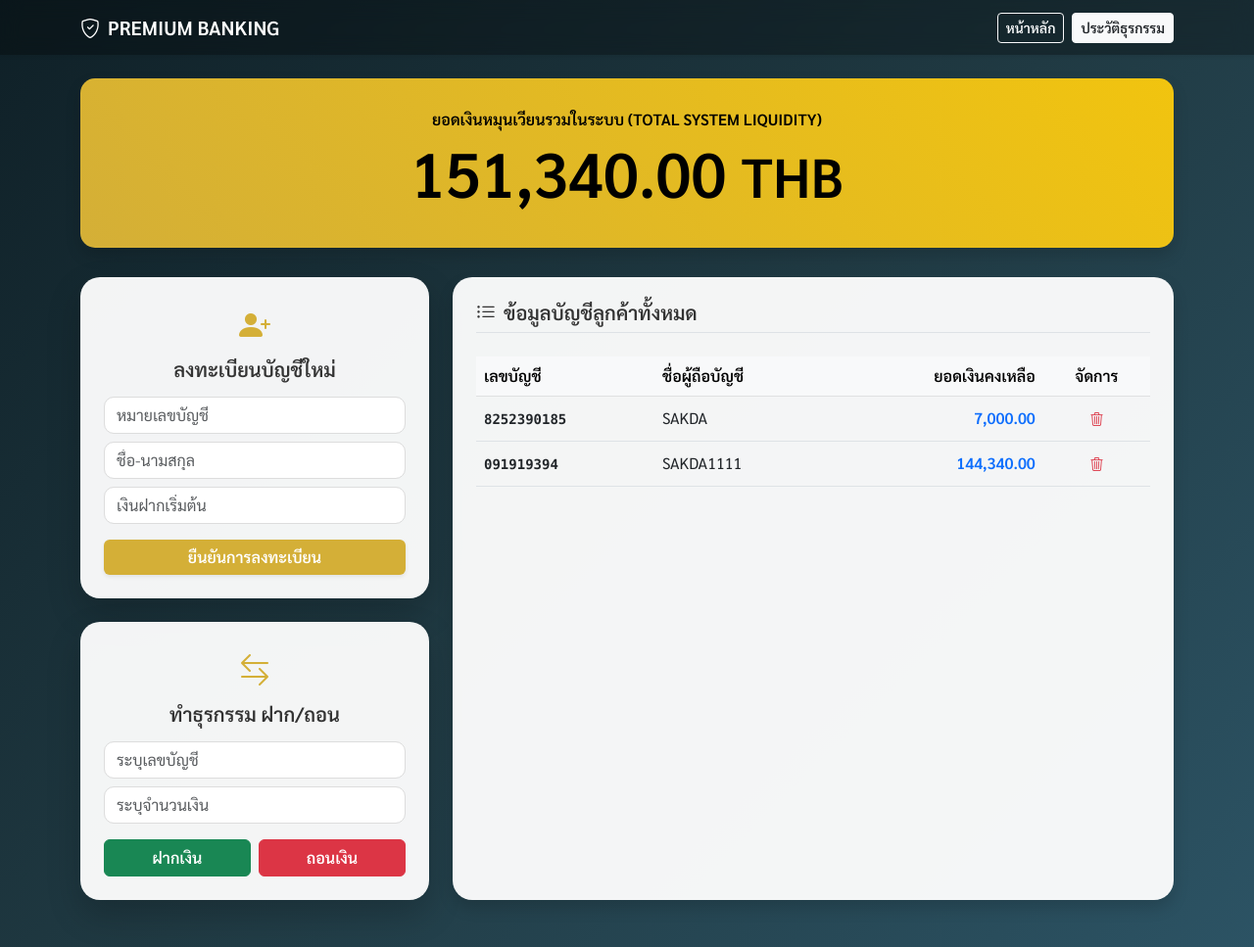
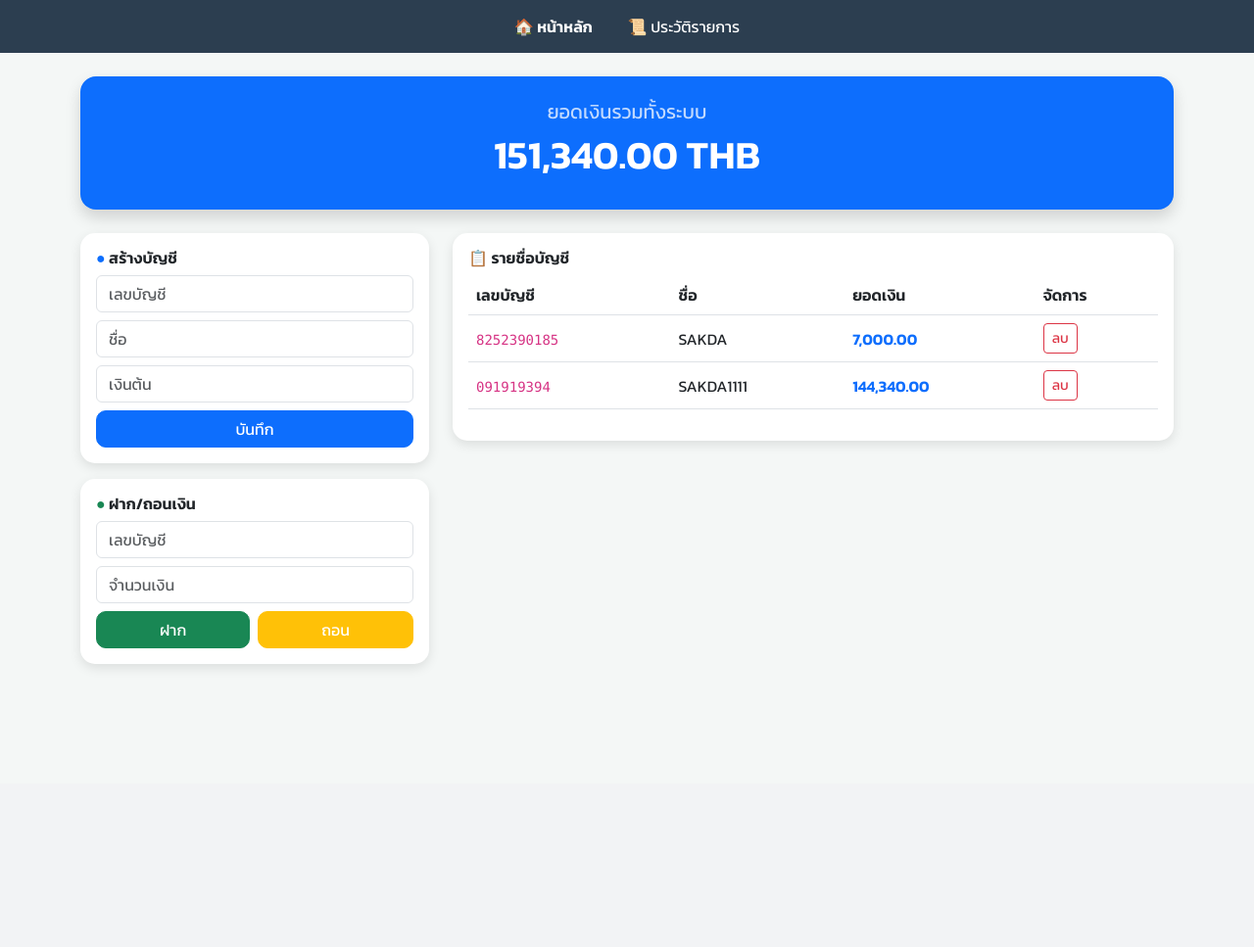
Before and after one commit to SAKDA16/atm_project_68_1, a Flask app: page / in a window 1280 px wide. Shown: the whole page at 98% size. After the commit the page ends 681 px from the top, so only its background shows below. Run offline with Flask 3, Linux system fonts and the light colour scheme; data comes from the database, SQL or seed files in the repository; parts of the project's set-up code (start-up, migrations or seed data) failed here and were passed over.

Commit message:
update code: added new features

```diff
--- a/app.py
+++ b/app.py
@@ -3,13 +3,15 @@ from flask_sqlalchemy import SQLAlchemy
 from datetime import datetime
 
 app = Flask(__name__)
-app.secret_key = "atm_official_secure_key"
+app.secret_key = "atm_secure_68_key"
 
+# การตั้งค่า MySQL
 app.config['SQLALCHEMY_DATABASE_URI'] = 'mysql+pymysql://root:@localhost/atm_db'
 app.config['SQLALCHEMY_TRACK_MODIFICATIONS'] = False
 
 db = SQLAlchemy(app)
 
+# --- Database Models ---
 class Account(db.Model):
     __tablename__ = 'accounts'
     id = db.Column(db.Integer, primary_key=True)
@@ -33,6 +35,7 @@ def log_event(acc_num, action, amount=0.0):
     db.session.add(log)
     db.session.commit()
 
+# --- Routes ---
 @app.route('/')
 def index():
     accounts = Account.query.all()
@@ -53,14 +56,14 @@ def create():
     except: bal = 0
 
     if bal < 0:
-        flash("ไม่สามารถสร้างบัญชีด้วยยอดเงินติดลบได้", "danger")
+        flash("ไม่สามารถสร้างบัญชีด้วยยอดเงินติดลบได้!", "danger")
     elif Account.query.filter_by(account_number=acc_num).first():
-        flash("เลขบัญชีนี้มีอยู่แล้วในระบบ", "danger")
+        flash("เลขบัญชีนี้มีอยู่แล้ว!", "danger")
     else:
         db.session.add(Account(account_number=acc_num, username=name, balance=bal))
         db.session.commit()
         log_event(acc_num, "เปิดบัญชีใหม่", bal)
-        flash("ลงทะเบียนบัญชีใหม่สำเร็จ", "success")
+        flash("สร้างบัญชีสำเร็จ", "success")
     return redirect(url_for('index'))
 
 @app.route('/action', methods=['POST'])
@@ -70,16 +73,17 @@ def action():
     try:
         amt = float(request.form.get('amount', 0))
     except:
-        flash("กรุณาระบุจำนวนเงินเป็นตัวเลข", "danger")
+        flash("กรุณากรอกตัวเลขจำนวนเงินที่ถูกต้อง", "danger")
         return redirect(url_for('index'))
 
+    # ตรวจสอบยอดเงินห้ามติดลบหรือเป็นศูนย์
     if amt <= 0:
-        flash("จำนวนเงินต้องมากกว่า 0 บาท", "danger")
+        flash(f"จำนวนเงิน {amt} ไม่ถูกต้อง (ต้องมากกว่า 0)", "danger")
         return redirect(url_for('index'))
 
     acc = Account.query.filter_by(account_number=acc_num).first()
     if not acc:
-        flash("ไม่พบข้อมูลเลขบัญชีนี้", "danger")
+        flash("ไม่พบเลขบัญชี", "danger")
     elif act == 'deposit':
         acc.balance += amt
         log_event(acc_num, "ฝากเงิน", amt)
@@ -90,7 +94,7 @@ def action():
             log_event(acc_num, "ถอนเงิน", amt)
             flash(f"ถอนเงินจำนวน {amt:,.2f} บาท สำเร็จ", "success")
         else:
-            flash("ยอดเงินในบัญชีไม่เพียงพอ", "warning")
+            flash("ยอดเงินในบัญชีไม่พอ!", "warning")
 
     db.session.commit()
     return redirect(url_for('index'))
@@ -102,7 +106,7 @@ def delete(id):
         log_event(acc.account_number, "ลบบัญชี")
         db.session.delete(acc)
         db.session.commit()
-        flash("ลบข้อมูลบัญชีเรียบร้อยแล้ว", "info")
+        flash("ลบบัญชีเรียบร้อย", "info")
     return redirect(url_for('index'))
 
 if __name__ == '__main__':
--- a/templates/index.html
+++ b/templates/index.html
@@ -2,114 +2,70 @@
 <html lang="th">
 <head>
     <meta charset="UTF-8">
-    <meta name="viewport" content="width=device-width, initial-scale=1.0">
-    <title>Official ATM Portal</title>
+    <title>ATM System Dashboard</title>
     <link href="https://cdn.jsdelivr.net/npm/bootstrap@5.3.0/dist/css/bootstrap.min.css" rel="stylesheet">
-    <link rel="stylesheet" href="https://cdn.jsdelivr.net/npm/bootstrap-icons@1.11.1/font/bootstrap-icons.css">
-    <link href="https://fonts.googleapis.com/css2?family=Sarabun:wght@300;400;600&display=swap" rel="stylesheet">
+    <link href="https://fonts.googleapis.com/css2?family=Kanit:wght@300;400;600&display=swap" rel="stylesheet">
     <style>
-        body {
-            background: linear-gradient(135deg, #0f2027, #203a43, #2c5364);
-            font-family: 'Sarabun', sans-serif;
-            min-height: 100vh;
-            color: #fff;
-        }
-        .navbar { background: rgba(0, 0, 0, 0.3); backdrop-filter: blur(10px); }
-        .atm-card {
-            background: rgba(255, 255, 255, 0.95);
-            border-radius: 20px;
-            border: none;
-            color: #333;
-            box-shadow: 0 15px 35px rgba(0,0,0,0.2);
-        }
-        .total-display {
-            background: linear-gradient(45deg, #d4af37, #f1c40f);
-            color: #000;
-            border-radius: 15px;
-            padding: 30px;
-            margin-bottom: 30px;
-        }
-        .btn-gold { background: #d4af37; color: #fff; border: none; }
-        .btn-gold:hover { background: #b8962e; color: #fff; }
-        .table { --bs-table-bg: transparent; }
-        .form-control { border-radius: 10px; border: 1px solid #ddd; }
-        .icon-box { font-size: 2rem; color: #d4af37; margin-bottom: 10px; }
+        body { background: #f4f7f6; font-family: 'Kanit', sans-serif; }
+        .nav-custom { background: #2c3e50; padding: 15px; }
+        .card { border-radius: 15px; border: none; box-shadow: 0 4px 12px rgba(0,0,0,0.1); }
+        .btn-custom { border-radius: 10px; }
     </style>
 </head>
 <body>
-    <nav class="navbar navbar-dark mb-4 shadow-sm">
+    <nav class="nav-custom mb-4 text-center">
+        <a href="/" class="text-white text-decoration-none mx-3 fw-bold">🏠 หน้าหลัก</a>
+        <a href="/history" class="text-white text-decoration-none mx-3">📜 ประวัติรายการ</a>
+    </nav>
     <div class="container">
-            <a class="navbar-brand fw-bold" href="/"><i class="bi bi-shield-check me-2"></i>PREMIUM BANKING</a>
-            <div class="d-flex">
-                <a href="/" class="btn btn-outline-light btn-sm me-2 fw-bold">หน้าหลัก</a>
-                <a href="/history" class="btn btn-light btn-sm fw-bold text-dark">ประวัติธุรกรรม</a>
-            </div>
-        </div>
-    </nav>
-
-    <div class="container pb-5">
-        <div class="total-display text-center shadow">
-            <p class="text-uppercase mb-1 fw-bold">ยอดเงินหมุนเวียนรวมในระบบ (Total System Liquidity)</p>
-            <h1 class="display-3 fw-bold">{{ "{:,.2f}".format(total) }} <small>THB</small></h1>
+        <div class="bg-primary text-white p-4 rounded-4 mb-4 text-center shadow">
+            <h5 class="opacity-75">ยอดเงินรวมทั้งระบบ</h5>
+            <h1 class="fw-bold">{{ "{:,.2f}".format(total) }} THB</h1>
         </div>
 
         {% with messages = get_flashed_messages(with_categories=true) %}
-            {% if messages %}{% for c, m in messages %}
-                <div class="alert alert-{{c}} alert-dismissible fade show border-0 shadow-sm rounded-3">{{m}}</div>
-            {% endfor %}{% endif %}
+          {% if messages %}
+            {% for c, m in messages %}
+              <div class="alert alert-{{c}} alert-dismissible fade show">{{m}}</div>
+            {% endfor %}
+          {% endif %}
         {% endwith %}
 
         <div class="row g-4">
-            <div class="col-lg-4">
-                <div class="atm-card p-4 mb-4">
-                    <div class="text-center icon-box"><i class="bi bi-person-plus-fill"></i></div>
-                    <h5 class="text-center fw-bold mb-3">ลงทะเบียนบัญชีใหม่</h5>
+            <div class="col-md-4">
+                <div class="card p-3 mb-3">
+                    <h6 class="fw-bold"><i class="text-primary">●</i> สร้างบัญชี</h6>
                     <form action="/create" method="POST">
-                        <div class="mb-2"><input type="text" name="account_number" class="form-control" placeholder="หมายเลขบัญชี" required></div>
-                        <div class="mb-2"><input type="text" name="username" class="form-control" placeholder="ชื่อ-นามสกุล" required></div>
-                        <div class="mb-3"><input type="number" name="balance" class="form-control" placeholder="เงินฝากเริ่มต้น" step="0.01"></div>
-                        <button class="btn btn-gold w-100 fw-bold shadow-sm">ยืนยันการลงทะเบียน</button>
+                        <input type="text" name="account_number" class="form-control mb-2" placeholder="เลขบัญชี" required>
+                        <input type="text" name="username" class="form-control mb-2" placeholder="ชื่อ" required>
+                        <input type="number" name="balance" class="form-control mb-2" placeholder="เงินต้น" step="0.01" min="0">
+                        <button class="btn btn-primary w-100 btn-custom">บันทึก</button>
                     </form>
                 </div>
-
-                <div class="atm-card p-4">
-                    <div class="text-center icon-box"><i class="bi bi-arrow-left-right"></i></div>
-                    <h5 class="text-center fw-bold mb-3">ทำธุรกรรม ฝาก/ถอน</h5>
+                <div class="card p-3">
+                    <h6 class="fw-bold"><i class="text-success">●</i> ฝาก/ถอนเงิน</h6>
                     <form action="/action" method="POST">
-                        <div class="mb-2"><input type="text" name="account_number" class="form-control" placeholder="ระบุเลขบัญชี" required></div>
-                        <div class="mb-3"><input type="number" name="amount" class="form-control" placeholder="ระบุจำนวนเงิน" step="0.01" required></div>
-                        <div class="row g-2">
-                            <div class="col-6"><button name="action" value="deposit" class="btn btn-success w-100 fw-bold">ฝากเงิน</button></div>
-                            <div class="col-6"><button name="action" value="withdraw" class="btn btn-danger w-100 fw-bold">ถอนเงิน</button></div>
+                        <input type="text" name="account_number" class="form-control mb-2" placeholder="เลขบัญชี" required>
+                        <input type="number" name="amount" class="form-control mb-2" placeholder="จำนวนเงิน" step="0.01" min="0.01" required>
+                        <div class="d-flex gap-2">
+                            <button name="action" value="deposit" class="btn btn-success flex-grow-1 btn-custom">ฝาก</button>
+                            <button name="action" value="withdraw" class="btn btn-warning flex-grow-1 btn-custom text-white">ถอน</button>
                         </div>
                     </form>
                 </div>
             </div>
-
-            <div class="col-lg-8">
-                <div class="atm-card p-4 h-100 shadow">
-                    <h5 class="fw-bold mb-4 border-bottom pb-2"><i class="bi bi-list-ul me-2"></i>ข้อมูลบัญชีลูกค้าทั้งหมด</h5>
-                    <div class="table-responsive">
+            <div class="col-md-8">
+                <div class="card p-3">
+                    <h6 class="fw-bold">📋 รายชื่อบัญชี</h6>
                     <table class="table align-middle">
-                            <thead class="table-light">
-                                <tr>
-                                    <th>เลขบัญชี</th>
-                                    <th>ชื่อผู้ถือบัญชี</th>
-                                    <th class="text-end">ยอดเงินคงเหลือ</th>
-                                    <th class="text-center">จัดการ</th>
-                                </tr>
-                            </thead>
+                        <thead><tr><th>เลขบัญชี</th><th>ชื่อ</th><th>ยอดเงิน</th><th>จัดการ</th></tr></thead>
                         <tbody>
                             {% for a in accounts %}
                             <tr>
-                                    <td><code class="text-dark fw-bold">{{a.account_number}}</code></td>
+                                <td><code>{{a.account_number}}</code></td>
                                 <td>{{a.username}}</td>
-                                    <td class="text-end fw-bold text-primary">{{ "{:,.2f}".format(a.balance) }}</td>
-                                    <td class="text-center">
-                                        <a href="/delete/{{a.id}}" class="btn btn-outline-danger btn-sm border-0" onclick="return confirm('ยืนยันการลบข้อมูลบัญชี?')">
-                                            <i class="bi bi-trash3"></i>
-                                        </a>
-                                    </td>
+                                <td class="fw-bold text-primary">{{ "{:,.2f}".format(a.balance) }}</td>
+                                <td><a href="/delete/{{a.id}}" class="btn btn-sm btn-outline-danger" onclick="return confirm('ยืนยันลบบัญชี?')">ลบ</a></td>
                             </tr>
                             {% endfor %}
                         </tbody>
@@ -118,6 +74,5 @@
             </div>
         </div>
     </div>
-    </div>
 </body>
 </html>
```
Lines whose indentation alone changed are shown as unchanged.
